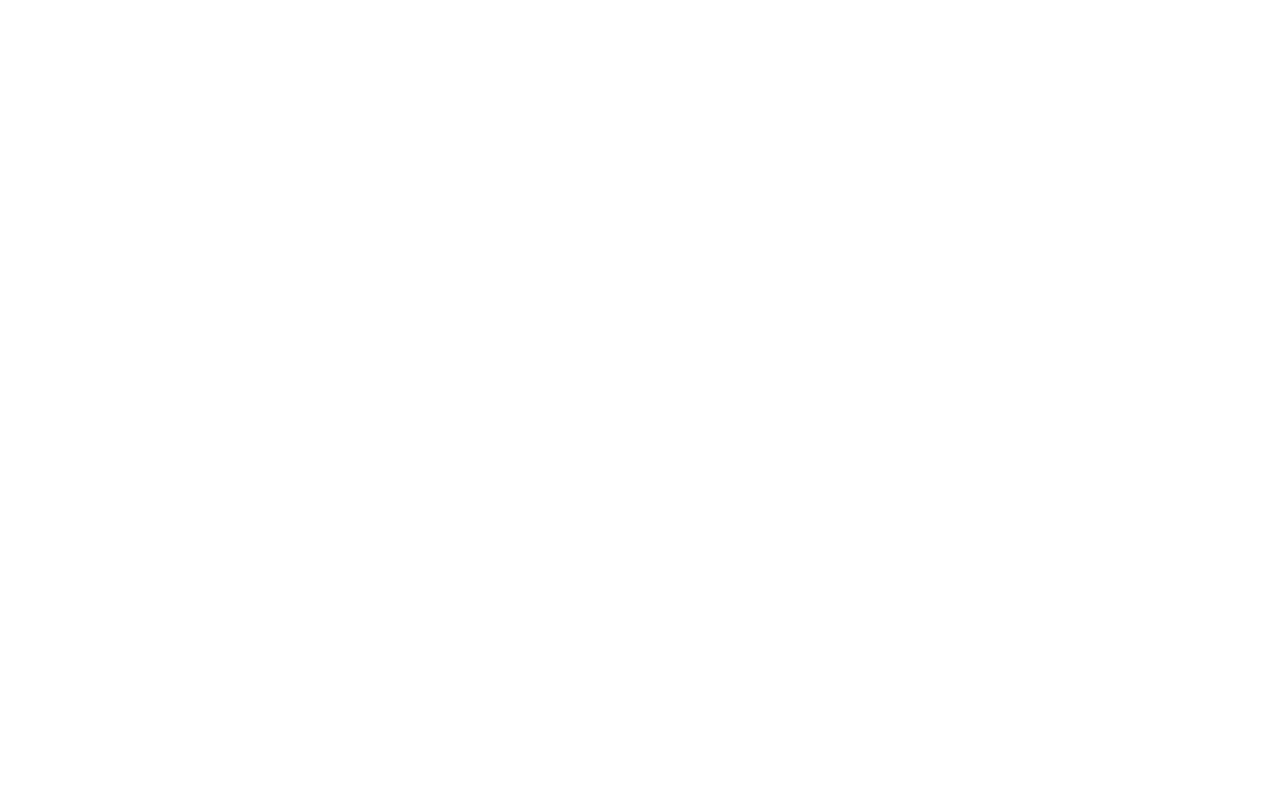
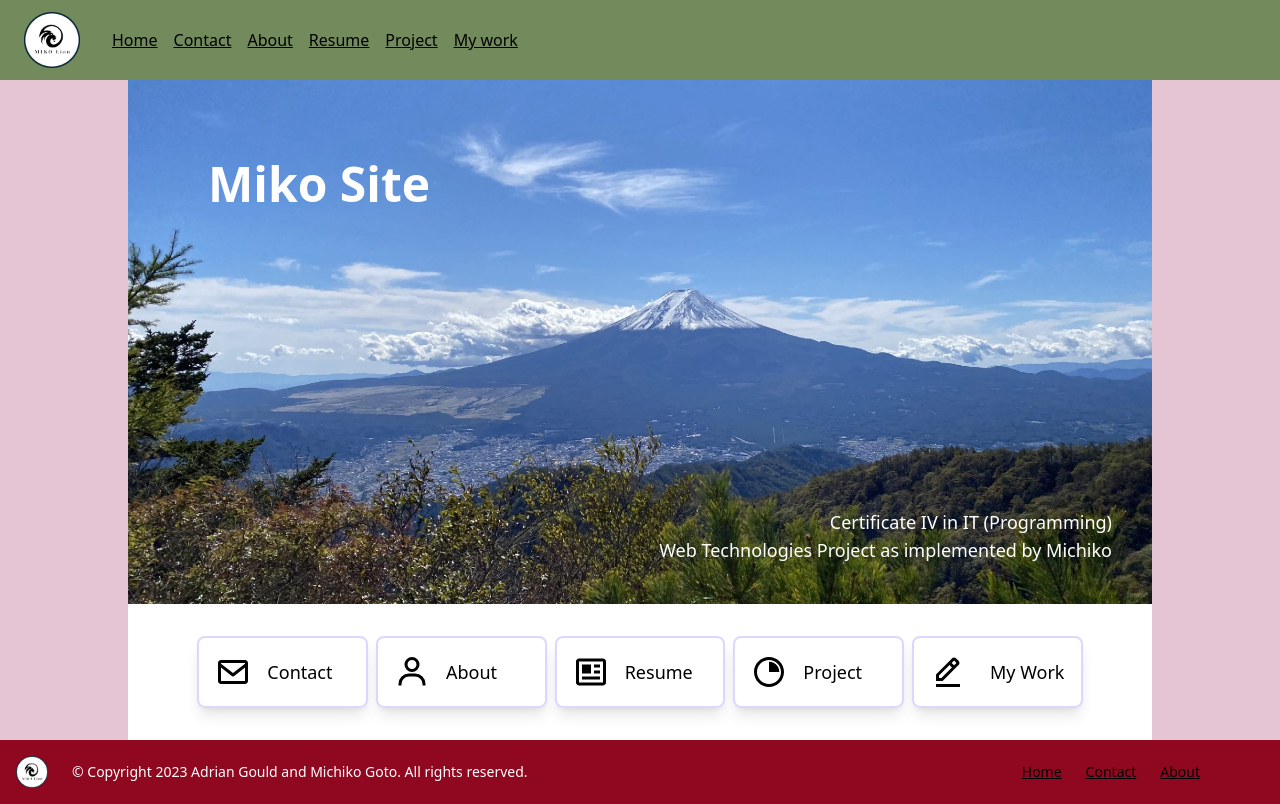
Before and after one commit to mi5103/C4Prog-WT-PROJ, a website: page index.html in a window 1280 px wide. Drawn offline with Linux system fonts and the light colour scheme.

Commit message:
feat(home): add TailwindCSS styling to index.html

```diff
--- a/index.html
+++ b/index.html
@@ -1,10 +1,90 @@
-<!DOCTYPE html>
+<!doctype html>
 <html lang="en">
 <head>
     <meta charset="UTF-8">
-    <title>Title</title>
+    <meta name="viewport"
+          content="width=device-width, user-scalable=no, initial-scale=1.0, maximum-scale=1.0, minimum-scale=1.0">
+    <meta http-equiv="X-UA-Compatible" content="ie=edge">
+    <title>MICHIKO | Web Tech | Cert 4 Prog</title>
+
+    <link rel="stylesheet" href="./assets/css/site.css">
+
 </head>
 <body>
+<header class="sticky top-0 bg-green">
+    <div class="flex items-center p-3 pl-6">
+        <img src="./assets/img/logo.png" alt="Logo" class="h-14 w-14">
+        <nav class="ml-8">
+            <ul class="flex flex-wrap space-x-4">
+                <li><a href="/" class="underline text-black hover:text-purple hover:underline">Home</a></li>
+                <li><a href="contact.html" class="underline text-black hover:text-purple hover:underline">Contact</a></li>
+                <li><a href="about.html" class="underline text-black hover:text-purple hover:underline">About</a></li>
+                <li><a href="resume.html" class="underline text-black hover:text-purple hover:underline">Resume</a></li>
+                <li><a href="projects.html" class="underline text-black hover:text-purple hover:underline">Project</a></li>
+                <li><a href="mywork.html" class="underline text-black hover:text-purple hover:underline">My work</a></li>
+            </ul>
+        </nav>
+    </div>
+</header>
+<section class="bg-pink">
+    <main class="max-w-screen-lg mx-auto bg-white">
+        <article>
+            <header class="relative">
+                <img  src="assets/img/mtfuji.jpg" alt="main image" class="w-full object-cover"/>
+                <div class="absolute top-0 left-0 m-20">
+                    <h1 class="text-5xl font-bold text-white">Miko Site</h1>
+                </div>
+                <div class="absolute bottom-0 right-0 m-10 text-lg text-right text-white justify-end">
+                    <p>Certificate IV in IT (Programming)</p>
+                    <p>Web Technologies Project as implemented by Michiko</p>
+                </div>
 
+            </header>
+            <div class="py-8 px-0 flex flex-wrap justify-center space-x-2">
+                <section class="flex items-center rounded-lg p-4 border-2 border-purple shadow-lg w-full sm:w-1/2 lg:w-1/6">
+                    <a href="contact.html" class="flex items-center space-x-4">
+                        <img src="assets/img/contact.png" alt="contact">
+                        <h4 class="text-lg">Contact</h4>
+                    </a>
+                </section>
+                <section class="flex items-center rounded-lg p-4 border-2 border-purple shadow-lg w-full sm:w-1/2 lg:w-1/6">
+                    <a href="about.html" class="flex items-center space-x-4">
+                        <img src="assets/img/about.png" alt="about">
+                        <h4 class="text-lg">About</h4>
+                    </a>
+                </section>
+                <section class="flex items-center rounded-lg p-4 border-2 border-purple shadow-lg w-full sm:w-1/2 lg:w-1/6">
+                    <a href="resume.html" class="flex items-center space-x-4">
+                        <img src="assets/img/resume.png" alt="resume">
+                        <h4 class="text-lg">Resume</h4>
+                    </a>
+                </section>
+                <section class="flex items-center rounded-lg p-4 border-2 border-purple shadow-lg w-full sm:w-1/2 lg:w-1/6">
+                    <a href="projects.html" class="flex items-center space-x-4">
+                        <img src="assets/img/project.png" alt="project">
+                        <h4 class="text-lg">Project</h4>
+                    </a>
+                </section>
+                <section class="flex items-center rounded-lg p-4 border-2 border-purple shadow-lg w-full sm:w-1/2 lg:w-1/6">
+                    <a href="mywork.html" class="flex items-center space-x-6">
+                        <img src="assets/img/work.png" alt="work">
+                        <h4 class="text-lg">My Work</h4>
+                    </a>
+                </section>
+            </div>
+        </article>
+    </main>
+</section>
+<footer class="bg-red flex flex-wrap justify-between">
+    <section class="flex items-center p-4">
+        <img src="./assets/img/logo.png" alt="Logo" class="h-8 w-8">
+        <p class="text-white text-sm mx-6">© Copyright 2023 Adrian Gould and Michiko Goto. All rights reserved.</p>
+    </section>
+    <ul class="flex items-center text-sm space-x-6 mr-20">
+        <li><a href="/" class="underline text-black hover:text-purple hover:underline">Home</a></li>
+        <li><a href="contact.html" class="underline text-black hover:text-purple hover:underline">Contact</a></li>
+        <li><a href="about.html" class="underline text-black hover:text-purple hover:underline">About</a></li>
+    </ul>
+</footer>
 </body>
 </html>
--- /dev/null
+++ b/package.json
@@ -0,0 +1,5 @@
+{
+  "devDependencies": {
+    "tailwindcss": "^3.4.15"
+  }
+}
--- /dev/null
+++ b/src/input.css
@@ -0,0 +1,3 @@
+@tailwind base;
+@tailwind components;
+@tailwind utilities;
--- /dev/null
+++ b/tailwind.config.js
@@ -0,0 +1,22 @@
+/** @type {import('tailwindcss').Config} */
+module.exports = {
+  content: [
+      './index.html',
+      './contact.html',
+      './about.html',
+      './resume.html',
+      './projects.html',
+      './mywork.html',
+  ],
+  theme: {
+    extend: {
+        colors:{
+            'pink': '#e5c5d4',
+            'green': '#738a5c',
+            'red': '#900820',
+            'purple': '#ddd6fe'
+        }
+    },
+  },
+  plugins: [],
+}
```
Also changed, not shown: assets/css/site.css, assets/img/about.png (added), assets/img/contact.png (added), assets/img/dob.png (added), assets/img/location.png (added), assets/img/logo.png (added), assets/img/mtfuji.jpg (added), assets/img/project.png (added), assets/img/resume.png (added), assets/img/school.png (added), assets/img/work.png (added), 1 other file.
